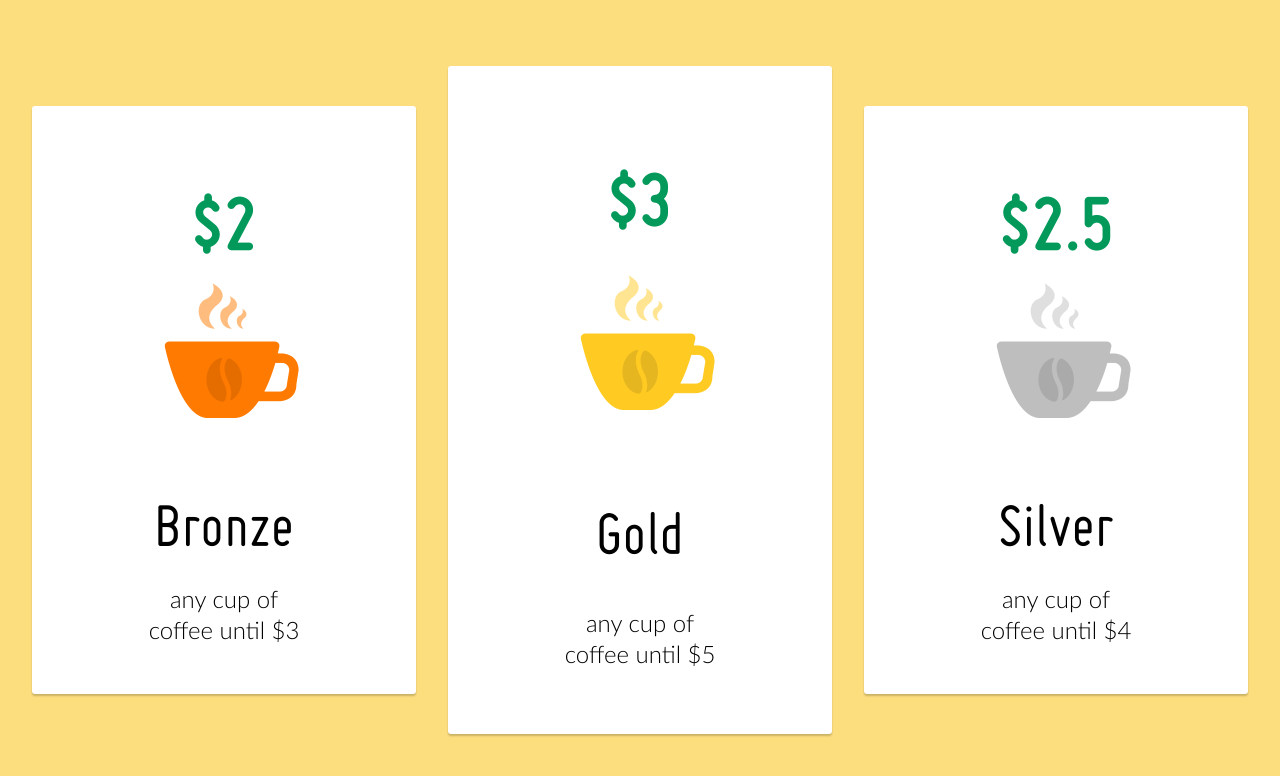
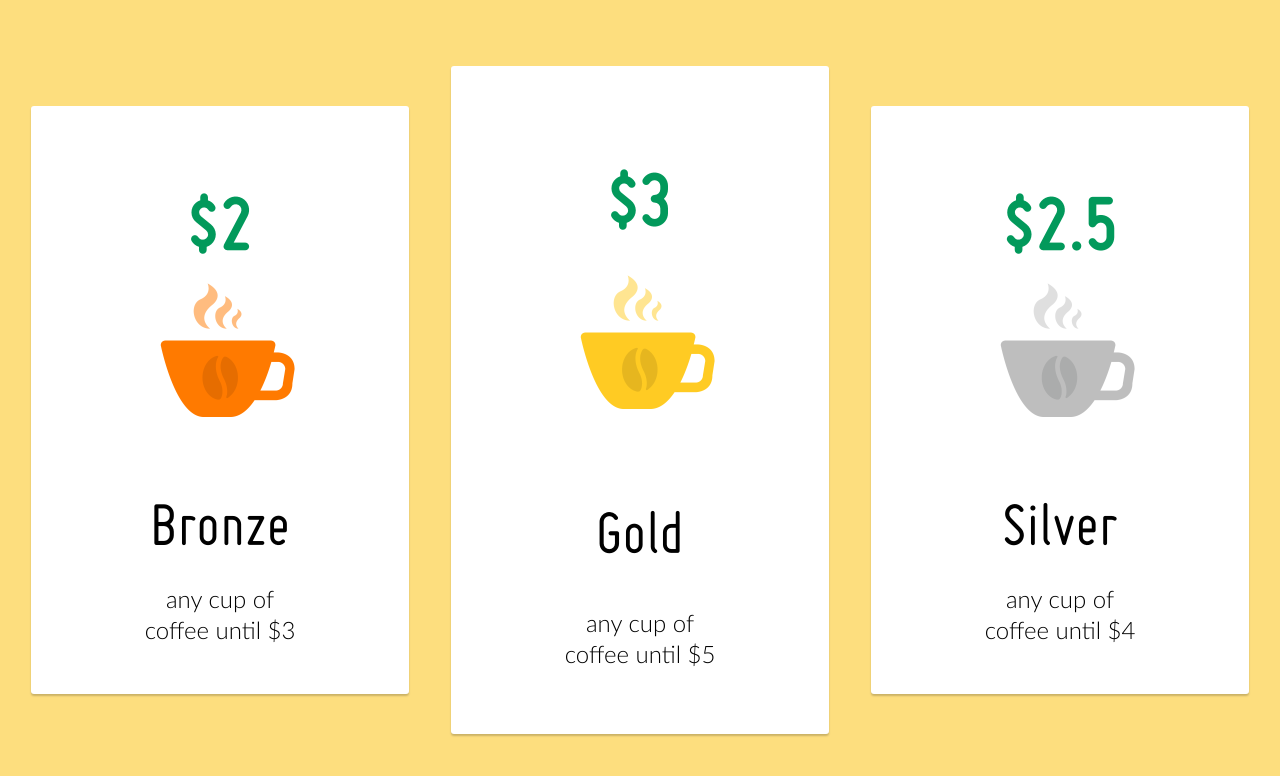
Before and after one commit to OlexiiNesterets/Lesson-13-Cup-Plans-, a plain HTML site: page index.html in a window 1280 px wide. Drawn offline with Linux system fonts and the light colour scheme.

Commit message:
replaced 'space-evently' by 'space-around' and combine images

```diff
--- a/css/style.css
+++ b/css/style.css
@@ -16,13 +16,14 @@
 
 .page {
     background:#fdde7e;
+    padding: 0 10px;
 }
 
 .main {
     display: flex;
     height: 100vh;
     align-items: center;
-    justify-content: space-evenly;
+    justify-content: space-around;
 }
 
 .section {
--- a/index.html
+++ b/index.html
@@ -6,7 +6,7 @@
     <title>Lesson 13</title>
     <link rel="stylesheet" href="css/normalize.css">
     <link rel="stylesheet" href="css/style.css">
-    <link rel="shortcut icon" href="favicon-flex.png" type="image/x-icon">
+    <link rel="shortcut icon" href="img/favicon-flex.png" type="image/x-icon">
 </head>
 
 <body class="page">
@@ -14,11 +14,7 @@
         <section class="section section__bronze">
             <span class="price">$2</span>
             <div class="cup-wrap">
-                <img src="img/smoke-bronze.png" alt="smoke-bronze" class="smoke-img">
-                <div class="cup-img">
-                    <img src="img/cup-bronze.png" alt="cup-bronze">
-                    <img src="img/bean.png" alt="bean-bronze" class="bean-img">
-                </div>
+                <img src="img/bronze-cup.png" alt="bronze-cup">
             </div>
             <h1 class="heading name">Bronze</h1>
             <p class="description section__last-item">any cup of coffee until $3</p>
@@ -26,11 +22,7 @@
         <section class="section section__gold">
             <span class="price">$3</span>
             <div class="cup-wrap">
-                <img src="img/smoke-gold.png" alt="smoke-gold" class="smoke-img">
-                <div class="cup-img">
-                    <img src="img/cup-gold.png" alt="cup-gold">
-                    <img src="img/bean.png" alt="bean-gold" class="bean-img">
-                </div>
+                <img src="img/golden-cup.png" alt="golden-cup">
             </div>
             <h1 class="heading name">Gold</h1>
             <p class="description section__last-item">any cup of coffee until $5</p>
@@ -38,11 +30,7 @@
         <section class="section section__silver">
             <span class="price">$2.5</span>
             <div class="cup-wrap">
-                <img src="img/smoke-silver.png" alt="smoke-silver" class="smoke-img">
-                <div class="cup-img">
-                    <img src="img/cup-silver.png" alt="cup-silver">
-                    <img src="img/bean.png" alt="bean-silver" class="bean-img">
-                </div>
+                <img src="img/silver-cup.png" alt="silver-cup">
             </div>
             <h1 class="heading name">Silver</h1>
             <p class="description section__last-item">any cup of coffee until $4</p>
```
Also changed, not shown: img/bean.png (deleted), img/bronze-cup.png (added), img/cup-bronze.png (deleted), img/cup-gold.png (deleted), img/cup-silver.png (deleted), img/favicon-flex.png (renamed from favicon-flex.png), img/golden-cup.png (added), img/silver-cup.png (added), img/smoke-bronze.png (deleted), img/smoke-gold.png (deleted), img/smoke-silver.png (deleted).
